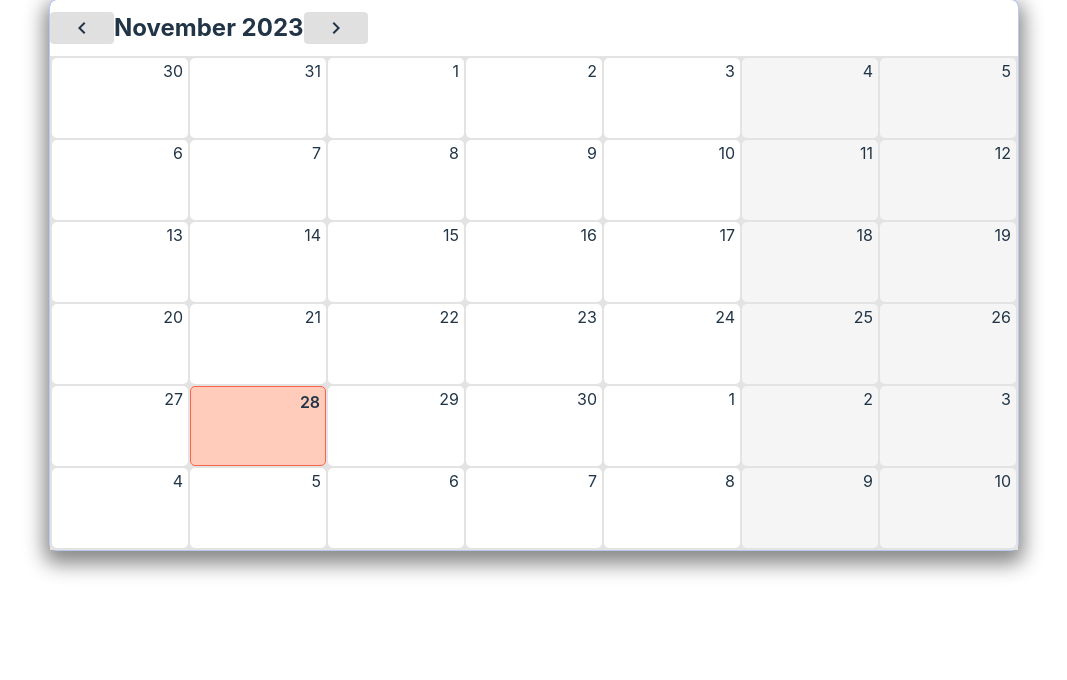
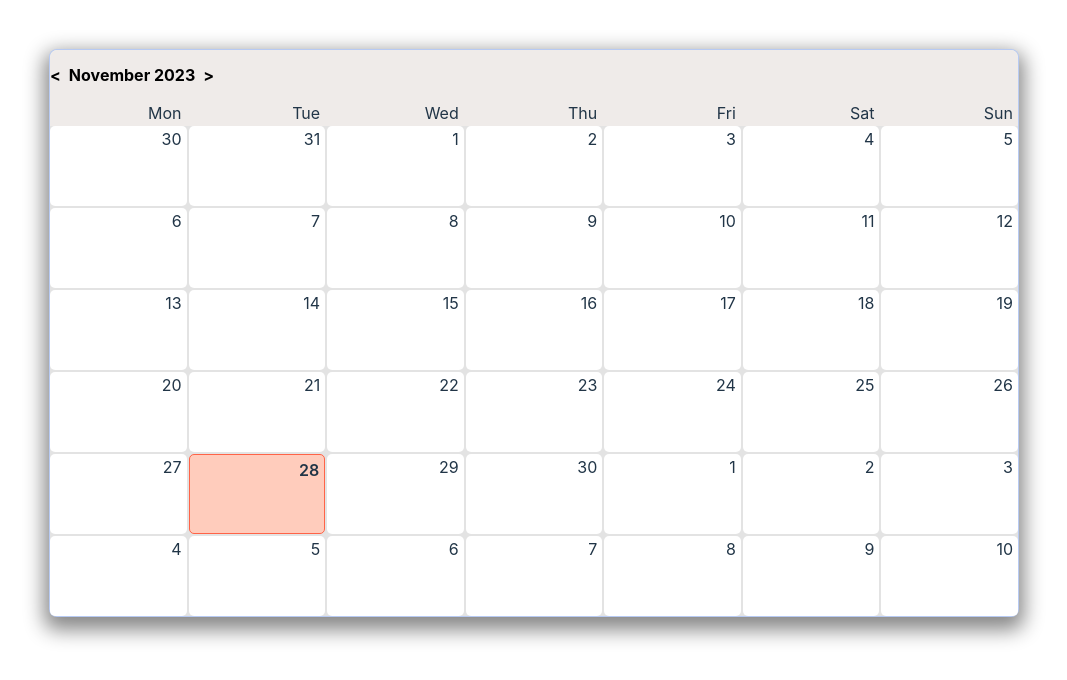
Before and after one commit to sergejmiroshnichenko/event_calendar_app, a React (Vite) app: page / in a window 1280 px wide. Shown: the top 680 px of the page, without its empty margins (106-1173 px from the left). Built offline with nearby package versions, Linux system fonts and the light colour scheme.

Commit message:
feat: added dayWeek header

```diff
--- a/src/App.tsx
+++ b/src/App.tsx
@@ -1,14 +1,13 @@
 import './App.css';
 import dayjs from 'dayjs';
-import 'dayjs/locale/de.js';
+import 'dayjs/locale/en-gb.js';
 import { Calendar } from 'components/Calendar/Calendar.tsx';
 import { Stack, styled } from '@mui/material';
-import Header from 'components/Header/Header.tsx';
-
-// import { useState } from 'react';
+import { Header } from 'components/Header/Header.tsx';
+import { useState } from 'react';
 
 const StackStyled = styled(Stack)`
-  margin: 0 auto;
+  margin: 50px auto;
   max-width: 968px;
   box-shadow:
     0 0 0 1px #b7caf3,
@@ -17,57 +16,34 @@ const StackStyled = styled(Stack)`
 `;
 
 function App() {
-  dayjs.locale('de');
+  dayjs.locale('en-gb');
 
   // const startDayOfWeek = dayjs().startOf('month').startOf('week');
   // const endDayOfWeek = dayjs().endOf('month').endOf('week');
   // console.log('startDayOfWeek', startDayOfWeek.format('YYYY-MM-DD'));
   // console.log('endDayOfWeek', endDayOfWeek);
 
-  // console.log(navigator.language, navigator.languages);
+  const [today, setToday] = useState(dayjs());
 
-  // const currentDate = new Date()
-  //
-  // const firstDayOfMonth = new Date(currentDate.getFullYear(), currentDate.getMonth(), 1)
-  //
-  // console.log('firstDayOfMonth', firstDayOfMonth);
-  //
-  // const dayNumberOfWeek = firstDayOfMonth.getDay();
-  // console.log('dayOfWeek', dayNumberOfWeek);
-
-  // const [currentMonth, setCurrentMonth] = useState(new Date());
-  //
-  // const prevMonth = () => {
-  //   setCurrentMonth((prev) => new Date(prev.getFullYear(), prev.getMonth() - 1, 1));
-  // };
-  //
-  // const nextMonth = () => {
-  //   setCurrentMonth((prev) => new Date(prev.getFullYear(), prev.getMonth() + 1, 1));
-  // };
-  //
-  // const daysInMonth = () => {
-  //   const year = currentMonth.getFullYear();
-  //   const month = currentMonth.getMonth();
-  //   return new Date(year, month + 1, 0).getDate();
-  // };
-  //
-  // const renderCalendar = () => {
-  //   const days = [];
-  //   const totalDays = daysInMonth();
-  //
-  //   for (let i = 1; i <= totalDays; i++) {
-  //     days.push(<div key={i}>{i}</div>);
-  //   }
-  //
-  //   return days;
-  // };
-  //
-  // console.log(prevMonth, 'prevMonth');
+  const prevMonthHandler = () => {
+    setToday((prev) => prev.subtract(1, 'month'));
+  };
+  const nextMonthHandler = () => {
+    setToday((prev) => prev.add(1, 'month'));
+  };
+  const currentMonthHandler = () => {
+    setToday(dayjs());
+  };
 
   return (
     <StackStyled>
-      <Header />
-      <Calendar />
+      <Header
+        today={today}
+        prevMonthHandler={prevMonthHandler}
+        nextMonthHandler={nextMonthHandler}
+        currentMonthHandler={currentMonthHandler}
+      />
+      <Calendar today={today} />
     </StackStyled>
   );
 }
--- a/src/components/Calendar/Calendar.styles.ts
+++ b/src/components/Calendar/Calendar.styles.ts
@@ -1,28 +1,33 @@
 import { styled } from 'styled-components';
 
-export const GridWrapper = styled.div`
+export const GridWrapper = styled.div<{
+  $isHeader?: boolean;
+}>`
   display: grid;
   grid-template-columns: repeat(7, 1fr);
-  grid-template-rows: repeat(6, 1fr);
   width: 968px;
   margin: 0 auto;
-  background: #e3e3e3;
+  background: ${({ $isHeader }) => ($isHeader ? '#efebe9' : '#e3e3e3')};
   gap: 2px;
-  padding: 2px;
+  padding: ${({ $isHeader }) => ($isHeader ? '' : 1)};
+  border-bottom-left-radius: 7px;
+  border-bottom-right-radius: 7px;
 `;
 
 export const Cells = styled.div<{
-  $isWeekend: boolean;
-  $isCurrentDay: boolean;
+  $isWeekend?: boolean;
+  $isCurrentDay?: boolean;
+  $isHeader?: boolean;
 }>`
-  min-width: 110px;
-  min-height: 80px;
+  min-height: ${({ $isHeader }) => ($isHeader ? 24 : 80)}px;
+  border-radius: ${({ $isHeader }) => ($isHeader ? '' : 5)}px;
   background: ${({ $isWeekend }) => ($isWeekend ? '#f5f5f5' : 'white')};
   border: ${({ $isCurrentDay }) => ($isCurrentDay ? '1px solid tomato' : '')};
+  background: ${({ $isHeader }) => ($isHeader ? '#efebe9' : 'white')};
   background: ${({ $isCurrentDay }) => ($isCurrentDay ? '#ffccbc' : '')};
-  border-radius: 5px;
   display: flex;
   justify-content: flex-end;
+  min-width: 110px;
   padding: 5px;
 `;
 
--- a/src/components/Calendar/Calendar.tsx
+++ b/src/components/Calendar/Calendar.tsx
@@ -1,9 +1,15 @@
-import dayjs from 'dayjs';
+import dayjs, { Dayjs } from 'dayjs';
 import { Cells, CurrentDay, DayWrapper, GridWrapper } from 'components/Calendar/Calendar.styles.ts';
+import { FC } from 'react';
 
-export const Calendar = () => {
+interface ICalendar {
+  today: Dayjs;
+}
+
+export const Calendar: FC<ICalendar> = ({ today }) => {
   const totalDays = 42;
-  const startDayOfWeek = dayjs().startOf('month').startOf('week');
+
+  const startDayOfWeek = today.clone().startOf('month').startOf('week');
   const daysArray = Array.from({ length: totalDays }, (_, index) =>
     startDayOfWeek.add(index, 'day'),
   );
@@ -12,6 +18,16 @@ export const Calendar = () => {
   const isCurrentDay = (day: dayjs.Dayjs) => day.isSame(dayjs(), 'day');
 
   return (
+    <>
+      <GridWrapper $isHeader>
+        {[...Array(7)].map((_, i) => (
+          <Cells $isHeader key={i}>
+            {dayjs()
+              .day(i + 1)
+              .format('ddd')}
+          </Cells>
+        ))}
+      </GridWrapper>
       <GridWrapper>
         {daysArray.map((dayItem) => (
           <Cells
@@ -28,5 +44,6 @@ export const Calendar = () => {
           </Cells>
         ))}
       </GridWrapper>
+    </>
   );
 };
--- a/src/components/Header/Header.tsx
+++ b/src/components/Header/Header.tsx
@@ -1,23 +1,52 @@
-import dayjs from 'dayjs';
-import { ButtonComponent } from 'components/Button/Button.tsx';
-import ChevronLeftIcon from '@mui/icons-material/ChevronLeft';
-import ChevronRightIcon from '@mui/icons-material/ChevronRight';
-import { Stack } from '@mui/material';
+import { Dayjs } from 'dayjs';
+import { styled } from 'styled-components';
+import { FC } from 'react';
 
-const Header = () => {
-  const startDayOfWeek = dayjs().startOf('month').format('MMMM YYYY');
+const ButtonWrapper = styled.button`
+  border: unset;
+  height: 20px;
+  font-weight: bold;
+  border-radius: 4px;
+  background: transparent;
+  display: flex;
+  align-items: center;
+  outline: unset;
+  padding: 0;
+  margin: 0;
+`;
+
+const CurrentMonthButton = styled(ButtonWrapper)`
+  padding: 0 8px;
+`;
+
+interface HeaderProps {
+  prevMonthHandler: () => void;
+  nextMonthHandler: () => void;
+  currentMonthHandler: () => void;
+  today: Dayjs;
+}
+
+export const Header: FC<HeaderProps> = ({
+  currentMonthHandler,
+  nextMonthHandler,
+  prevMonthHandler,
+  today,
+}) => {
+  const startDayOfWeek = today.clone().startOf('month').format('MMMM YYYY');
 
   return (
-    <Stack direction="row" alignItems="center" mt={1.5} mb={1.5}>
-      <ButtonComponent color={'inherit'} onClick={() => {}}>
-        <ChevronLeftIcon />
-      </ButtonComponent>
-      <h2>{startDayOfWeek}</h2>
-      <ButtonComponent color={'inherit'} onClick={() => {}}>
-        <ChevronRightIcon />
-      </ButtonComponent>
-    </Stack>
+    <div
+      style={{
+        background: '#efebe9',
+        display: 'flex',
+        alignItems: 'center',
+        padding: '15px 0',
+        borderStartStartRadius: 7,
+        borderStartEndRadius: 7,
+      }}>
+      <ButtonWrapper onClick={prevMonthHandler}>&#60;</ButtonWrapper>
+      <CurrentMonthButton onClick={currentMonthHandler}>{startDayOfWeek}</CurrentMonthButton>
+      <ButtonWrapper onClick={nextMonthHandler}>&#62;</ButtonWrapper>
+    </div>
   );
 };
-
-export default Header;
--- a/src/index.css
+++ b/src/index.css
@@ -45,7 +45,7 @@ h1 {
 button {
     border-radius: 8px;
     border: 1px solid transparent;
-    padding: 0.6em 1.2em;
+    padding: 0.5em 1em;
     font-size: 1em;
     font-weight: 500;
     font-family: inherit;
@@ -54,14 +54,14 @@ button {
     transition: border-color 0.25s;
 }
 
-button:hover {
-    border-color: #646cff;
-}
+/*button:hover {*/
+/*    border-color: #646cff;*/
+/*}*/
 
-button:focus,
-button:focus-visible {
-    outline: 4px auto -webkit-focus-ring-color;
-}
+/*button:focus,*/
+/*button:focus-visible {*/
+/*    outline: 4px auto -webkit-focus-ring-color;*/
+/*}*/
 
 @media (prefers-color-scheme: light) {
     :root {
```
Lines whose indentation alone changed are shown as unchanged.
